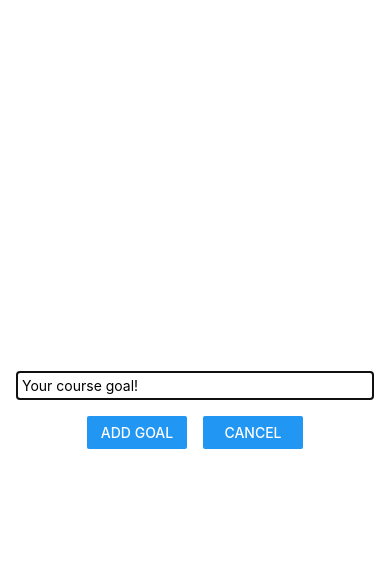
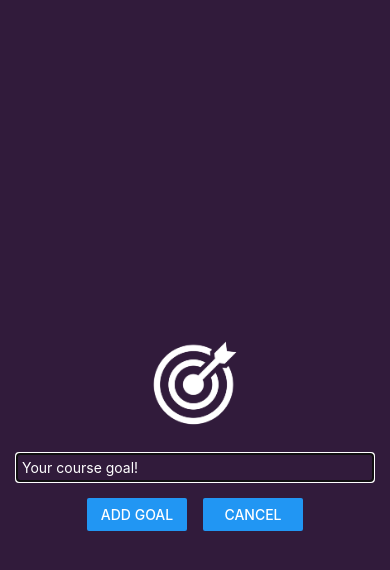
Before and after one commit to crislainesc/REACT_NATIVE_COURSE, a React Native app: screen / in a window 390 px wide. Both pictures are taken after a click on the button "ADD NEW GOAL". Shown: the top 570 px of the page. Built offline with nearby package versions, Linux system fonts and the light colour scheme.

Commit message:
feat: opening & closing the modal

```diff
--- a/components/GoalInput.js
+++ b/components/GoalInput.js
@@ -1,5 +1,12 @@
 import { useState } from 'react';
-import { View, TextInput, Button, StyleSheet, Modal } from 'react-native';
+import {
+	View,
+	TextInput,
+	Button,
+	StyleSheet,
+	Modal,
+	Image,
+} from 'react-native';
 
 function GoalInput(props) {
 	const [enteredGoalText, setEnteredGoalText] = useState('');
@@ -14,8 +21,9 @@ function GoalInput(props) {
 	}
 
 	return (
-		<Modal visible={props.visible} animationType='slide'>
+		<Modal  visible={props.visible} animationType='slide'>
 			<View style={styles.inputContainer}>
+				<Image style={styles.image} source={require('../assets/images/goal.png')} />
 				<TextInput
 					style={styles.textInput}
 					placeholder='Your course goal!'
@@ -27,7 +35,7 @@ function GoalInput(props) {
 						<Button title='Add Goal' onPress={addGoalHandler} />
 					</View>
 					<View style={styles.button}>
-						<Button title='Cancel' onPress={props.onCancel}/>
+						<Button title='Cancel' onPress={props.onCancel} />
 					</View>
 				</View>
 			</View>
@@ -41,28 +49,33 @@ const styles = StyleSheet.create({
 		flexDirection: 'column',
 		justifyContent: 'center',
 		alignItems: 'center',
-		marginBottom: 24,
-      padding: 16,
-		borderBottomWidth: 1,
-		borderBottomColor: '#ccc',
+		padding: 16,
+      backgroundColor: '#311b3b'
+	},
+
+	image: {
+		width: 100,
+		height: 100,
+		margin: 20,
 	},
 
 	textInput: {
 		borderWidth: 1,
-		borderColor: '#7ce',
+		borderColor: '#5e0acc',
+      color: '#fff',
 		width: '100%',
 		padding: 5,
 	},
 
 	buttonContainer: {
-      marginTop: 16,
+		marginTop: 16,
 		flexDirection: 'row',
 	},
 
-   button: {
-      width: 100,
-      marginHorizontal: 8
-   }
+	button: {
+		width: 100,
+		marginHorizontal: 8,
+	},
 });
 
 export default GoalInput;
```
Also changed, not shown: assets/images/goal.png (added).
